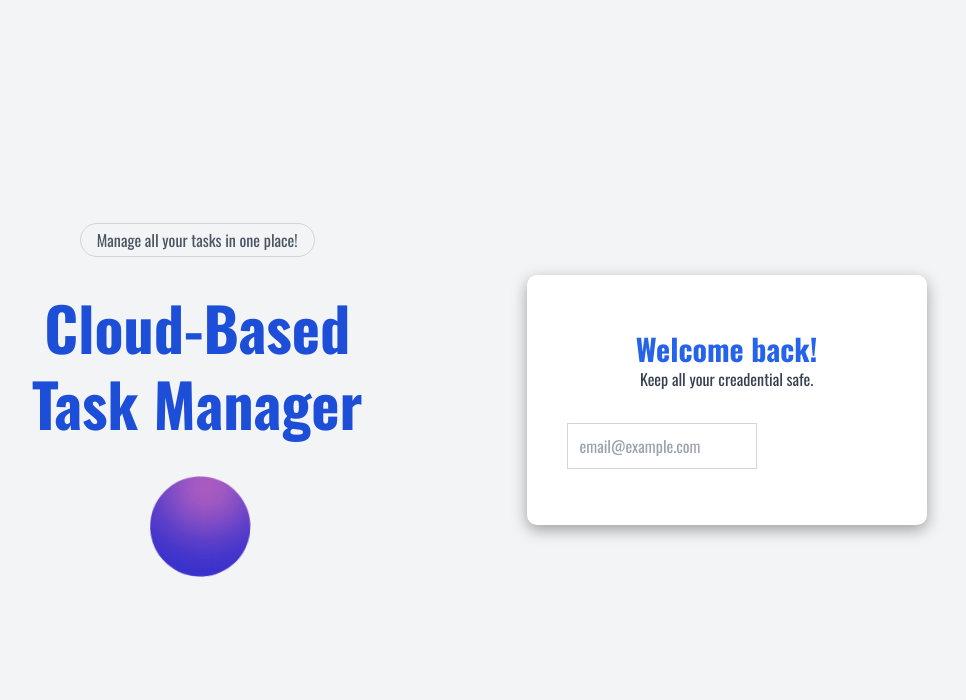
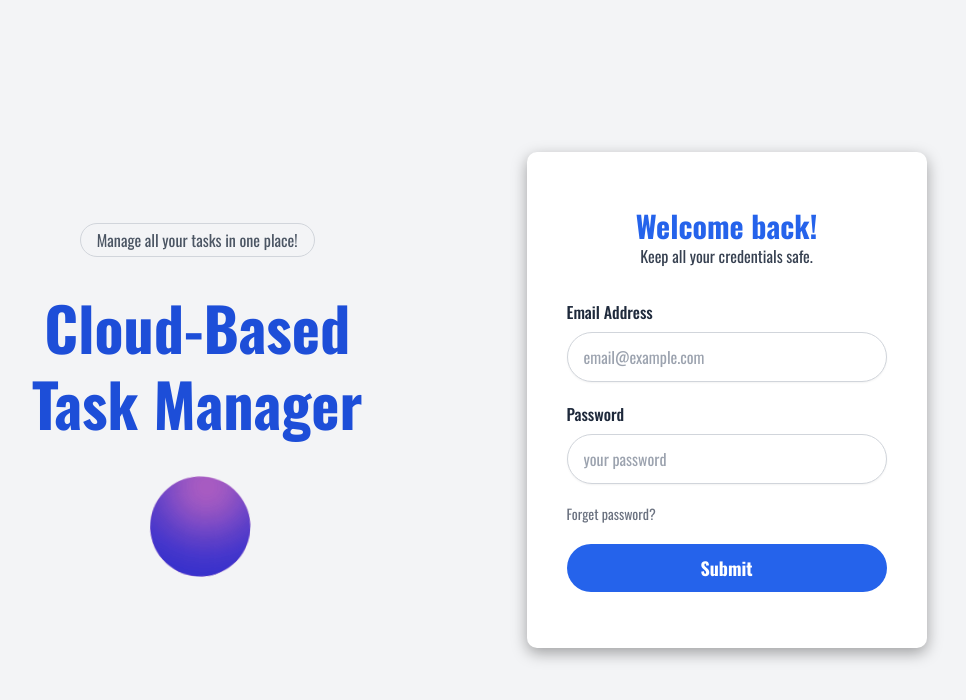
Before and after one commit to swastideep-maharana/Cloud-Based-task-Manager, a React (Vite) app in the folder client/: page /log-in in a window 1280 px wide. Shown: the top 700 px of the page, without its empty margins (213-1179 px from the left). Built offline with nearby package versions, Linux system fonts and the light colour scheme.

Commit message:
#done with the login page

```diff
--- /dev/null
+++ b/client/src/components/Button.jsx
@@ -0,0 +1,22 @@
+import clsx from "clsx";
+import React from "react";
+
+const Button = ({
+  icon,
+  className,
+  label,
+  type = "button",
+  onClick = () => {},
+}) => {
+  return (
+    <button
+      type={type || "button"}
+      className={clsx("px-3 py-2 outline-none ", className)}
+    >
+      <span>{label}</span>
+      {icon && icon}
+    </button>
+  );
+};
+
+export default Button;
--- a/client/src/components/Textbox.jsx
+++ b/client/src/components/Textbox.jsx
@@ -1,10 +1,18 @@
 import React from "react";
 import clsx from "clsx";
+
 const Textbox = React.forwardRef(
-  ({ type, placeholder, label, classname, register, name, error }, ref) => {
+  (
+    { type = "text", placeholder, label, classname, register, name, error },
+    ref
+  ) => {
     return (
-      <div className="w-full flex flex-col gap-1">
-        {label && <label htmlFor={name} className="text-slate-800"></label>}
+      <div className="w-full flex flex-col gap-2">
+        {label && (
+          <label htmlFor={name} className="text-slate-800 font-medium">
+            {label}
+          </label>
+        )}
 
         <div>
           <input
@@ -13,16 +21,16 @@ const Textbox = React.forwardRef(
             placeholder={placeholder}
             ref={ref}
             {...register}
-            aria-invalid={error ? "true" : "false"}
+            aria-invalid={!!error}
             className={clsx(
-              "bg-transparent px-3 py-2.5 2xl:py-3 border border-gray-300 placeholder-gray-400 text-gray-900 outline-none text-base focus:ring-2 ring-blue-300 ",
+              "w-full px-4 py-3 border border-gray-300 rounded-full shadow-sm placeholder-gray-400 text-gray-900 outline-none focus:ring-2 focus:ring-blue-500 focus:border-blue-500 transition-all duration-200 ease-in-out",
+              { "border-red-600 focus:ring-red-500": error }, // Error state styles
               classname
             )}
           />
         </div>
-        {error && (
-          <span className="text-xs text-[#f64949fe] mt-0.5">{error}</span>
-        )}
+
+        {error && <span className="text-xs text-red-600 mt-1">{error}</span>}
       </div>
     );
   }
--- a/client/src/pages/Login.jsx
+++ b/client/src/pages/Login.jsx
@@ -1,17 +1,11 @@
 import React, { useEffect } from "react";
-import {
-  Routes,
-  Route,
-  Navigate,
-  Outlet,
-  useLocation,
-  useNavigate,
-} from "react-router-dom";
+import { useNavigate } from "react-router-dom";
 import { useForm } from "react-hook-form";
 import Textbox from "../components/Textbox";
+import Button from "../components/Button";
 
 const Login = () => {
-  const user = "";
+  const user = ""; // Mock user state (update it as needed)
   const {
     register,
     handleSubmit,
@@ -21,11 +15,15 @@ const Login = () => {
   const navigate = useNavigate();
 
   const submitHandler = async (data) => {
-    console.log("submit");
+    console.log("Submitted Data:", data);
+    // Add your login logic here
   };
+
   useEffect(() => {
-    user && navigate("/dashboard");
-  }, [user]);
+    if (user) {
+      navigate("/dashboard");
+    }
+  }, [user, navigate]);
 
   return (
     <div className="w-full min-h-screen flex items-center justify-center flex-col lg:flex-row bg-[#f3f4f6]">
@@ -46,19 +44,19 @@ const Login = () => {
             </div>
           </div>
         </div>
+
         {/* Right Side */}
-
         <div className="w-full md:w-1/3 p-4 md:p-1 flex flex-col justify-center items-center">
           <form
             onSubmit={handleSubmit(submitHandler)}
-            className="form-container w-full md:w-[400px] flex flex-col gap-y-8 bg-white px-10 pt-14 pb-14"
+            className="form-container w-full md:w-[400px] flex flex-col gap-y-8 bg-white px-10 pt-14 pb-14 shadow-lg rounded-lg"
           >
             <div className="">
               <p className="text-blue-600 text-3xl font-bold text-center">
                 Welcome back!
               </p>
               <p className="text-center text-base text-gray-700">
-                Keep all your creadential safe.
+                Keep all your credentials safe.
               </p>
             </div>
 
@@ -67,12 +65,33 @@ const Login = () => {
                 placeholder="email@example.com"
                 type="email"
                 name="email"
-                lable="Email Address"
+                label="Email Address"
                 className="w-full rounded-full"
                 register={register("email", {
                   required: "Email Address is required",
                 })}
-                errors={errors.email ? errors.email.message : ""}
+                error={errors.email?.message}
+              />
+              <Textbox
+                placeholder="your password"
+                type="password"
+                name="password"
+                label="Password"
+                className="w-full rounded-full"
+                register={register("password", {
+                  required: "Password is required",
+                })}
+                error={errors.password?.message}
+              />
+
+              <span className="text-sm text-gray-500 hover:text-blue-600 hover:underline cursor-pointer">
+                Forget password?
+              </span>
+
+              <Button
+                type="submit"
+                label="Submit"
+                className="w-full h-12 rounded-full bg-blue-600 text-white font-bold text-lg hover:bg-blue-700 transition duration-200"
               />
             </div>
           </form>
```
